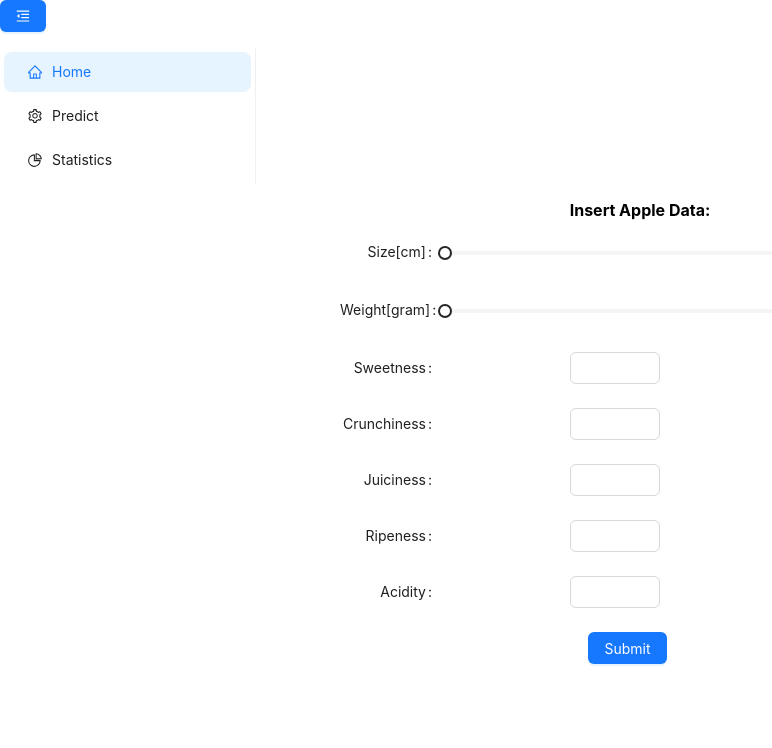
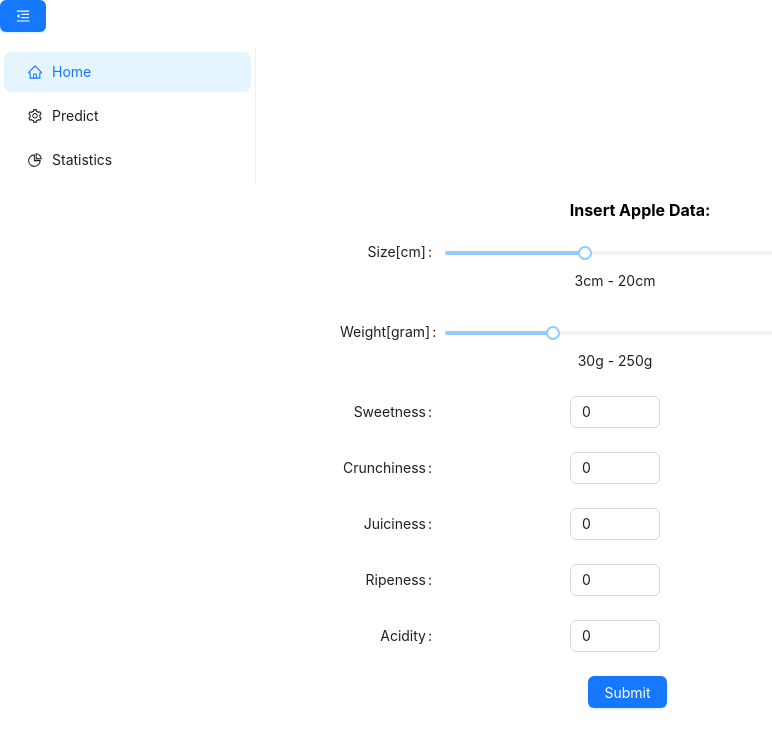
Before and after one commit to lukakuterovac/ruap-project, a React (Create React App) app in the folder frontend/frontend/: page /predict in a window 1280 px wide. Shown: the top 748 px of the page, without its empty margins (0-772 px from the left). Built offline with nearby package versions, Linux system fonts and the light colour scheme.

Commit message:
finishing details

```diff
--- a/frontend/frontend/src/components/PredictDataForm.js
+++ b/frontend/frontend/src/components/PredictDataForm.js
@@ -1,27 +1,9 @@
 import React, { useState } from 'react';
-    import { PlusOutlined } from '@ant-design/icons';
-    import { DatePicker, Form, Input, InputNumber, Slider, Button} from 'antd';
-    import { ConfigProvider, theme } from 'antd';
+import { Form, InputNumber, Slider, Button } from 'antd';
 
-    const customTheme2 = {
-        ...theme, // Spread existing theme to keep defaults
-        token: {
-        ...theme.token, // Spread existing tokens to keep defaults
-        colorPrimary: 'green',
-        colorSecondary: 'white',
-        color: "white", // Replace with your desired color
-        },
-    };
-
-    const normFile = (e) => {
-    if (Array.isArray(e)) {
-        return e;
-    }
-    return e?.fileList;
-    };
-    function PredictDataForm({onSubmit}) {
+const PredictDataForm = ({ onSubmit }) => {
   const [formValues, setFormValues] = useState({
-            Size: 10, // default values or initial state
+    Size: 10,
     Weight: 100,
     Sweetness: 0,
     Crunchiness: 0,
@@ -39,83 +21,89 @@
   };
 
   const handleSubmit = () => {
-            // Pass the form data to the parent component
     onSubmit(formValues);
   };
 
   return (
-        <ConfigProvider
-            theme={{
-                // 1. Use dark algorithm
-                //algorithm: theme.defaultAlgorithm,
-
-                // 2. Combine dark algorithm and compact algorithm
-                //algorithm: [theme.darkAlgorithm, theme.compactAlgorithm],
-                components: {
-                    Item: {
-                        colorPrimary: 'white',
-                        algorithm: true, // Enable algorithm
-                    },
-                    Form: {
-                        colorPrimary: 'white',
-                        algorithm: true, // Enable algorithm
-                    }
-                }
-            }}
-            >
-        <>
     <Form
       labelCol={{
         span: 4,
-            textAlign: "center",
+        textAlign: 'center',
       }}
       wrapperCol={{
         span: 14,
-            textAlign: "center"
+        textAlign: 'center',
       }}
       layout="horizontal"
       style={{
         maxWidth: 600,
-            margin: "auto",
-            textAlign: "center"
+        margin: 'auto',
+        textAlign: 'center',
       }}
     >
-            <ConfigProvider theme={customTheme2}>
-                <Form.Item label="Size[cm]:" style={{color:"white"}}>
-                    <Slider min={3} max={20} onChange={(value) => handleSliderChange('Size', value)} />
+      <Form.Item label="Size[cm]:">
+        <Slider
+          min={3}
+          max={20}
+          onChange={(value) => handleSliderChange('Size', value)}
+          value={formValues.Size}
+        />
+        <div style={{ textAlign: 'center' }}>3cm - 20cm</div>
       </Form.Item>
       <Form.Item label="Weight[gram]:">
-                    <Slider min={30} max={250} onChange={(value) => handleSliderChange('Weight', value)} />
+        <Slider
+          min={30}
+          max={250}
+          onChange={(value) => handleSliderChange('Weight', value)}
+          value={formValues.Weight}
+        />
+        <div style={{ textAlign: 'center' }}>30g - 250g</div>
       </Form.Item>
       <Form.Item label="Sweetness">
-                    <InputNumber value={formValues.sweetness} onChange={(value) => handleInputNumberChange('Sweetness', value)} />
+        <InputNumber
+          value={formValues.Sweetness}
+          onChange={(value) => handleInputNumberChange('Sweetness', value)}
+        />
       </Form.Item>
       <Form.Item label="Crunchiness">
-                    <InputNumber value={formValues.crunchiness} onChange={(value) => handleInputNumberChange('Crunchiness', value)} />
+        <InputNumber
+          value={formValues.Crunchiness}
+          onChange={(value) => handleInputNumberChange('Crunchiness', value)}
+        />
       </Form.Item>
       <Form.Item label="Juiciness">
-                    <InputNumber value={formValues.juiciness} onChange={(value) => handleInputNumberChange('Juiciness', value)} />
+        <InputNumber
+          value={formValues.Juiciness}
+          onChange={(value) => handleInputNumberChange('Juiciness', value)}
+        />
       </Form.Item>
       <Form.Item label="Ripeness">
-                    <InputNumber value={formValues.ripeness} onChange={(value) => handleInputNumberChange('Ripeness', value)} />
+        <InputNumber
+          value={formValues.Ripeness}
+          onChange={(value) => handleInputNumberChange('Ripeness', value)}
+        />
       </Form.Item>
       <Form.Item label="Acidity">
-                    <InputNumber value={formValues.acidity} onChange={(value) => handleInputNumberChange('Acidity', value)} />
+        <InputNumber
+          value={formValues.Acidity}
+          onChange={(value) => handleInputNumberChange('Acidity', value)}
+        />
       </Form.Item>
-            </ConfigProvider>
-
-            <Form.Item style={{
-                margin: "auto",
-                marginLeft: "200px",
-                width: "50%",
-                color: "blue",
-                alignContent: "center"
-            }}>
-            <Button type="primary" onClick={handleSubmit}>Submit</Button>
+      <Form.Item
+        style={{
+          margin: 'auto',
+          marginLeft: '200px',
+          width: '50%',
+          color: 'blue',
+          alignContent: 'center',
+        }}
+      >
+        <Button type="primary" onClick={handleSubmit}>
+          Submit
+        </Button>
       </Form.Item>
     </Form>
-        </>
-        </ConfigProvider>
   );
 };
+
 export default PredictDataForm;
--- a/frontend/frontend/src/pages/Home.js
+++ b/frontend/frontend/src/pages/Home.js
@@ -41,12 +41,17 @@ function Home() {
                                 <Card
                                     title={`Apple ${entry.pk}`}
                                     bordered={false}
+                                    headStyle={{ background: '#1890ff', color: '#fff', borderBottom: 0 }}
                                     style={{
                                         width: '100%',
                                         display: 'flex',
                                         flexDirection: 'column',
-                                        justifyContent: 'center', // Center vertically
+                                        justifyContent: 'center',
                                         textAlign: 'center',
+                                        boxShadow: '0 4px 8px rgba(0, 0, 0, 0.1)',
+                                        borderRadius: '8px',
+                                        padding: '16px',
+                                        background: '#fff',
                                     }}
                                 >
                                     <ul style={{ listStyle: 'none', padding: 0 }}>
--- a/frontend/frontend/src/pages/ScatterPlot.js
+++ b/frontend/frontend/src/pages/ScatterPlot.js
@@ -54,7 +54,7 @@ const ScatterPlot = () => {
   const scatterConfig = {
     data: applesData.map((apple) => ({
       [xAxisKey]: apple.fields[xAxisKey],
-      [yAxisKey]: apple.fields[yAxisKey],
+      [yAxisKey]: apple.fields[yAxisKey] * 10,
       quality: apple.fields.quality,
     })),
     xField: xAxisKey,
```
Lines whose indentation alone changed are shown as unchanged.
